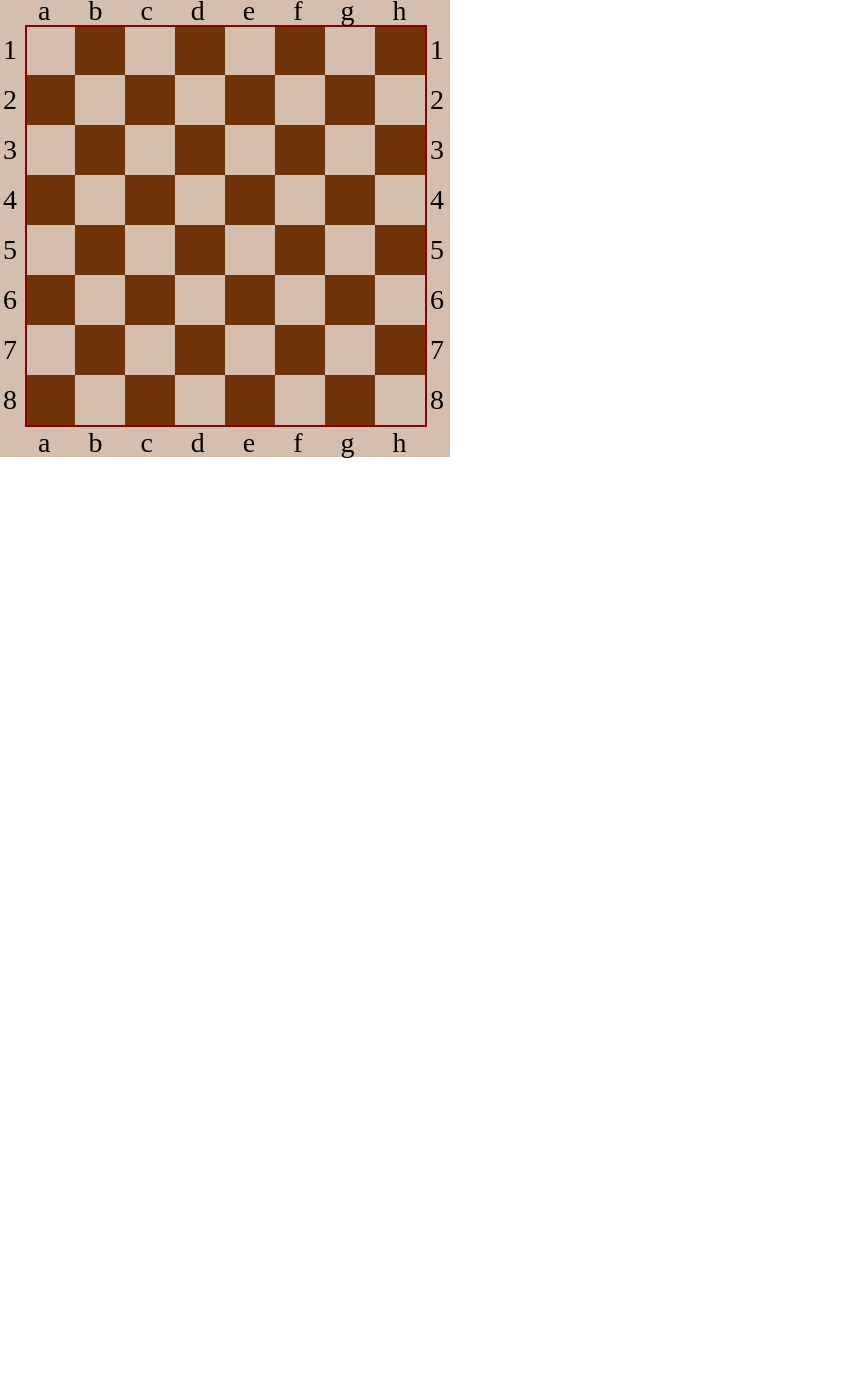
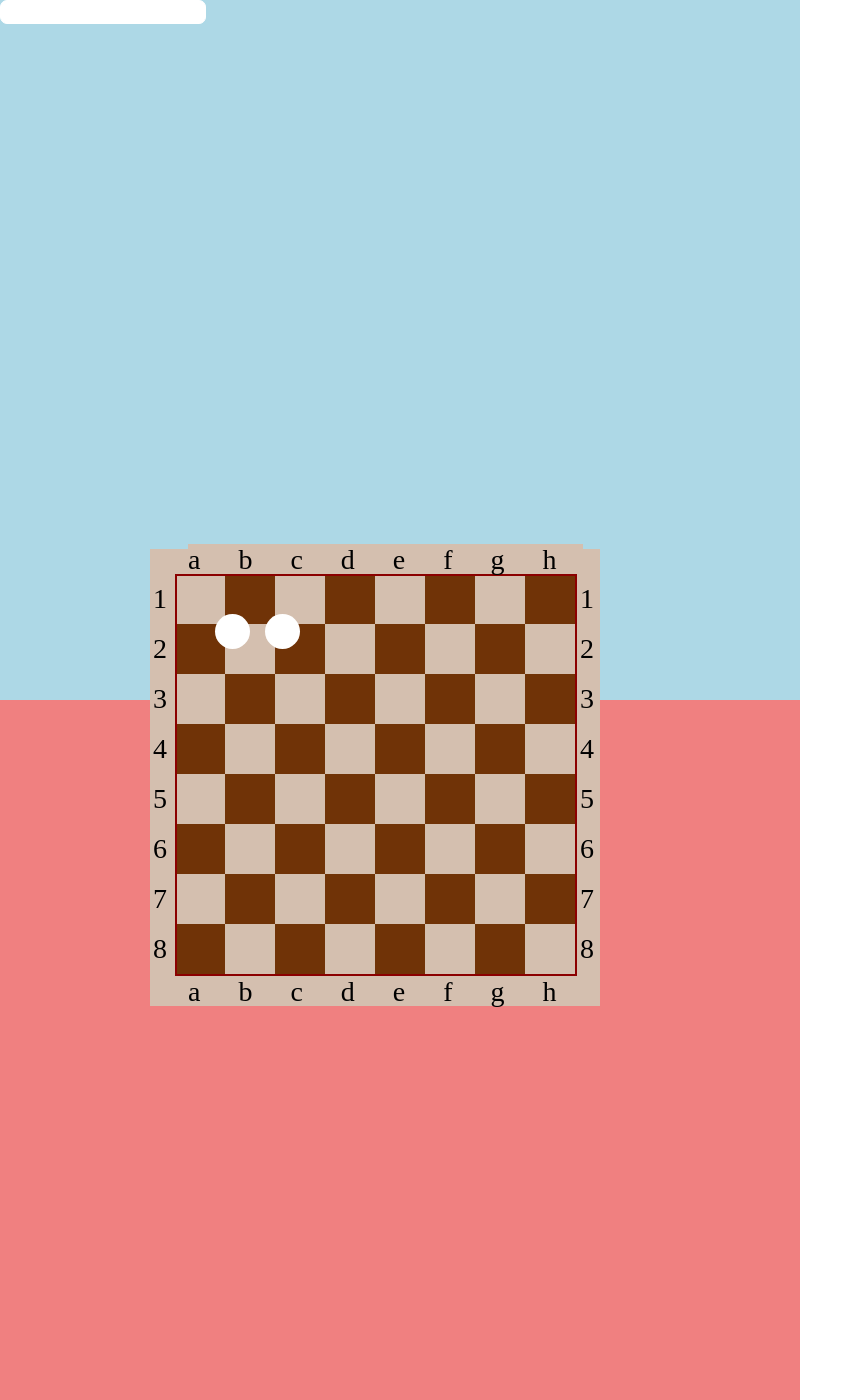
Before and after one commit to Glebcode/chess_board, a plain HTML site: page index.html in a window 1280 px wide. Shown: the whole page, without its empty margins (0-863 px from the left). Before the commit the page ends 800 px from the top, so only its background shows below. Drawn offline with Linux system fonts and the light colour scheme.

Commit message:
update(index.html): add example animation

```diff
--- a/index.html
+++ b/index.html
@@ -9,9 +9,22 @@
 </head>
 
 <body>
+    <form action="" method="post" class="form1">
+
+    </form>
+    <div class="top-wrapper content-rozetki">
+        <input type="text" class="text-input">
+        <div class="linear-gr-bg"></div>
+    </div>
     <div class="chess_board">
-        <div class="square1"></div>
-        <div class="square2"></div>
+
+        <div class="square1 square-vrown">
+            <div class="chess chess-gavno"></div>
+        </div>
+
+        <div class="square2 square-lightBrown">
+            <div class="chess"></div>
+        </div>
         <div class="square3"></div>
         <div class="square4"></div>
         <div class="square5"></div>
@@ -79,7 +92,7 @@
         <div id="right"><div id="rightlft">1 2 3 4 5 6 7 8</div></div>
         <div id="left"><div id="rightlft">1 2 3 4 5 6 7 8</div></div>
     </div>
-<div></div>
+<div class="footer"></div>
 </body>
 
 </html>
--- a/main.css
+++ b/main.css
@@ -1,6 +1,9 @@
 .chess_board {
     width: 450px;
     height: 450px;
+    position: absolute;
+    left: 150px;
+    margin-top: -151px;
 }
 
 .chess_board div:nth-child(even) {
@@ -401,3 +404,93 @@
     line-height: 50px;
 
 }
+
+.top-wrapper {
+    width: 800px;
+    height: 700px;
+    background: lightblue;
+}
+
+.footer {
+    width: 800px;
+    height: 700px;
+    background: lightcoral;
+}
+
+body {
+    margin: 0;
+}
+
+.linear-gr-bg {
+    width: 200px;
+    height: 20px;
+    border: 1px solid #ffffff;
+    border-radius: 7px;
+    background: rgb(0, 36, 25);
+    background: linear-gradient(90deg, rgba(0, 36, 25, 1) 0%, rgba(2, 37, 14, 1) 7%, rgba(21, 70, 67, 1) 23%, rgba(121, 9, 43, 1) 35%, rgba(78, 118, 116, 1) 58%, rgba(187, 209, 26, 1) 86%, rgba(0, 212, 255, 1) 100%);
+    background-size: 350% 350%;
+    background-position: 100% 80%;
+opacity: 0;
+    animation: gradient 1.9s ease infinite;
+}
+.text-input{
+    width: 200px;
+    height: 20px;
+    border: 1px solid #ffffff;
+    border-radius: 7px;
+
+}
+.text-input:focus{
+    background: rgb(0, 36, 25);
+    background: linear-gradient(90deg, rgba(0, 36, 25, 1) 0%, rgba(2, 37, 14, 1) 7%, rgba(21, 70, 67, 1) 23%, rgba(121, 9, 43, 1) 35%, rgba(78, 118, 116, 1) 58%, rgba(187, 209, 26, 1) 86%, rgba(0, 212, 255, 1) 100%);
+    background-size: 550% 350%;
+    background-position: 100% 80%;
+
+    animation: gradient 2s ease infinite;
+}
+
+@keyframes gradient {
+    0% {
+      background-position: 100% 80%;
+    }
+    50%{
+        background-position: 30% 80%;
+    }
+    90% {
+      background-position: 10% 80%;
+    }
+    100% {
+      background-position: 10% 80%;
+    }
+  }
+  .chess_board div.chess{
+      width: 35px;
+      height: 35px;
+      background-color: #fff;
+      margin: 7px;
+      border-radius: 50%;
+      position: relative;
+      z-index: 100;
+  }
+  .chess_board div.chess{
+      animation: moveChess 3s linear forwards;
+  }
+  @keyframes moveChess{
+      0%{
+        margin: 7px;
+      }
+      50%{
+        margin-top: 60px;
+        margin-left: 60px;
+      }
+      100%{
+        margin-top: 40px;
+        margin-left: 40px;
+      }
+  }
+  .form1:hover{
+    animation: changeBg 3s linear forwards;
+  }
+  @keyframes changeBg{
+
+  }
```
